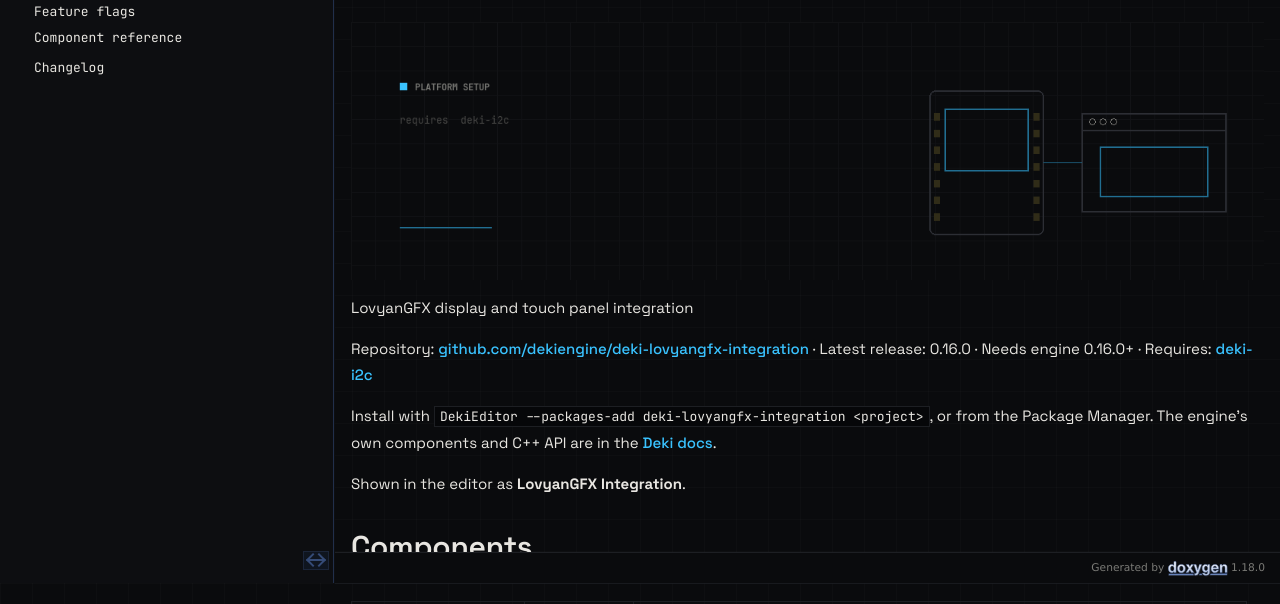
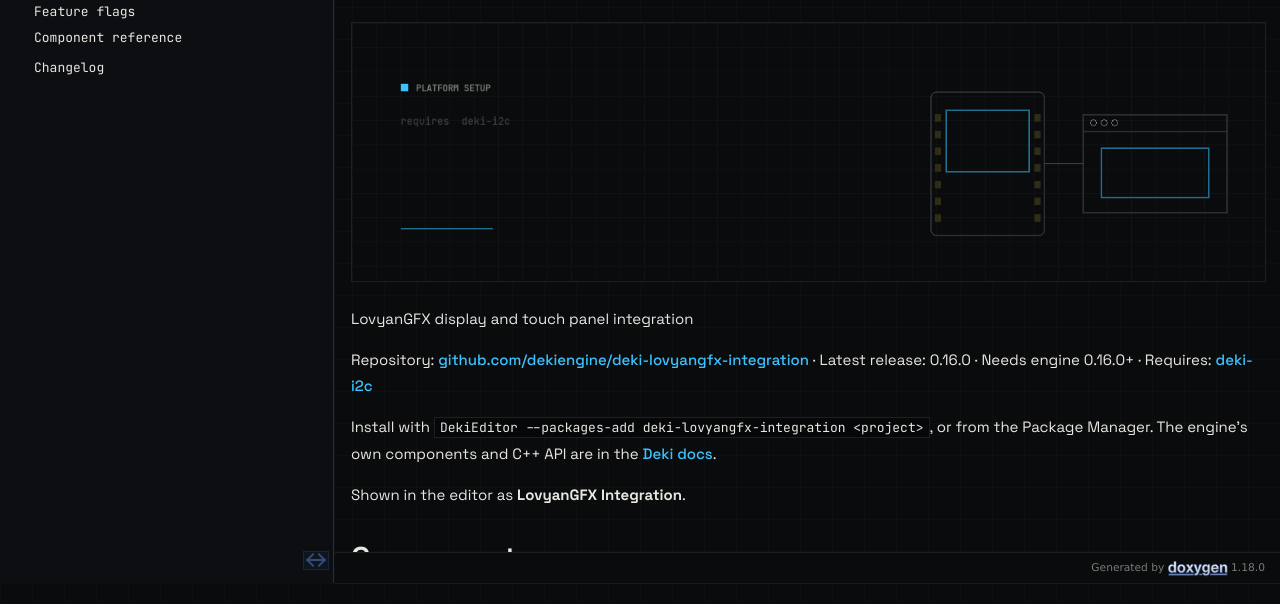
Before and after one commit to dekiengine/deki-lovyangfx-integration, a plain HTML site: page index.html in a window 1280 px wide. Shown: the part 217-821 px from the top of the page. Drawn offline with Linux system fonts and the light colour scheme.

Commit message:
Docs for deki-lovyangfx-integration from deki-editor a9dff6a

```diff
--- a/deki.css
+++ b/deki.css
@@ -469,3 +469,26 @@
     font-size: 11px;
 }
 #nav-path li.footer { color: var(--page-secondary-foreground-color); }
+
+/* The package header image. Two files, one drawing: the wide banner, and an
+ * upright cut for a phone, where the banner's schematic would land at about
+ * 120 pixels across, present but not legible. The page carries both and this
+ * chooses; a <picture> would be the honest way to say it, but doxygen drops
+ * tags it does not know and picture is one of them.
+ *
+ * Matched on the file name because that is all doxygen leaves to match on: it
+ * emits every markdown image as <img class="inline"> and keeps nothing else.
+ * Covers are the only deki-*.png a package page has. */
+p img[src^="deki-"] {
+    display: block;
+    width: 100%;
+    height: auto;
+    margin: 4px 0 24px;
+    border: 1px solid var(--separator-color);
+}
+p img[src$="-sm.png"] { display: none; }
+
+@media (max-width: 640px) {
+    p img[src^="deki-"]:not([src$="-sm.png"]) { display: none; }
+    p img[src$="-sm.png"] { display: block; }
+}
--- a/index.html
+++ b/index.html
@@ -101,10 +101,9 @@
 </div><!--header-->
 <div class="contents">
 <div class="textblock"><p><a class="anchor" id="mainpage"></a></p>
-<div class="image">
-<img src="deki-lovyangfx-integration.png" alt=""/>
-</div>
-    <p>LovyanGFX display and touch panel integration</p>
+<p><img src="deki-lovyangfx-integration.png" alt="" class="inline"/>    </p>
+<p><img src="deki-lovyangfx-integration-sm.png" alt="" class="inline"/>    </p>
+<p>LovyanGFX display and touch panel integration</p>
 <p>Repository: <a href="https://github.com/dekiengine/deki-lovyangfx-integration">github.com/dekiengine/deki-lovyangfx-integration</a> · Latest release: 0.16.0 · Needs engine 0.16.0+ · Requires: <a href="https://dekiengine.github.io/deki-i2c/">deki-i2c</a></p>
 <p>Install with <span class="tt">DekiEditor --packages-add deki-lovyangfx-integration &lt;project&gt;</span>, or from the Package Manager. The engine's own components and C++ API are in the <a href="https://dekiengine.github.io/docs/">Deki docs</a>.</p>
 <p>Shown in the editor as <b>LovyanGFX Integration</b>.</p>
```
Also changed, not shown: deki-lovyangfx-integration-sm.png (added).
